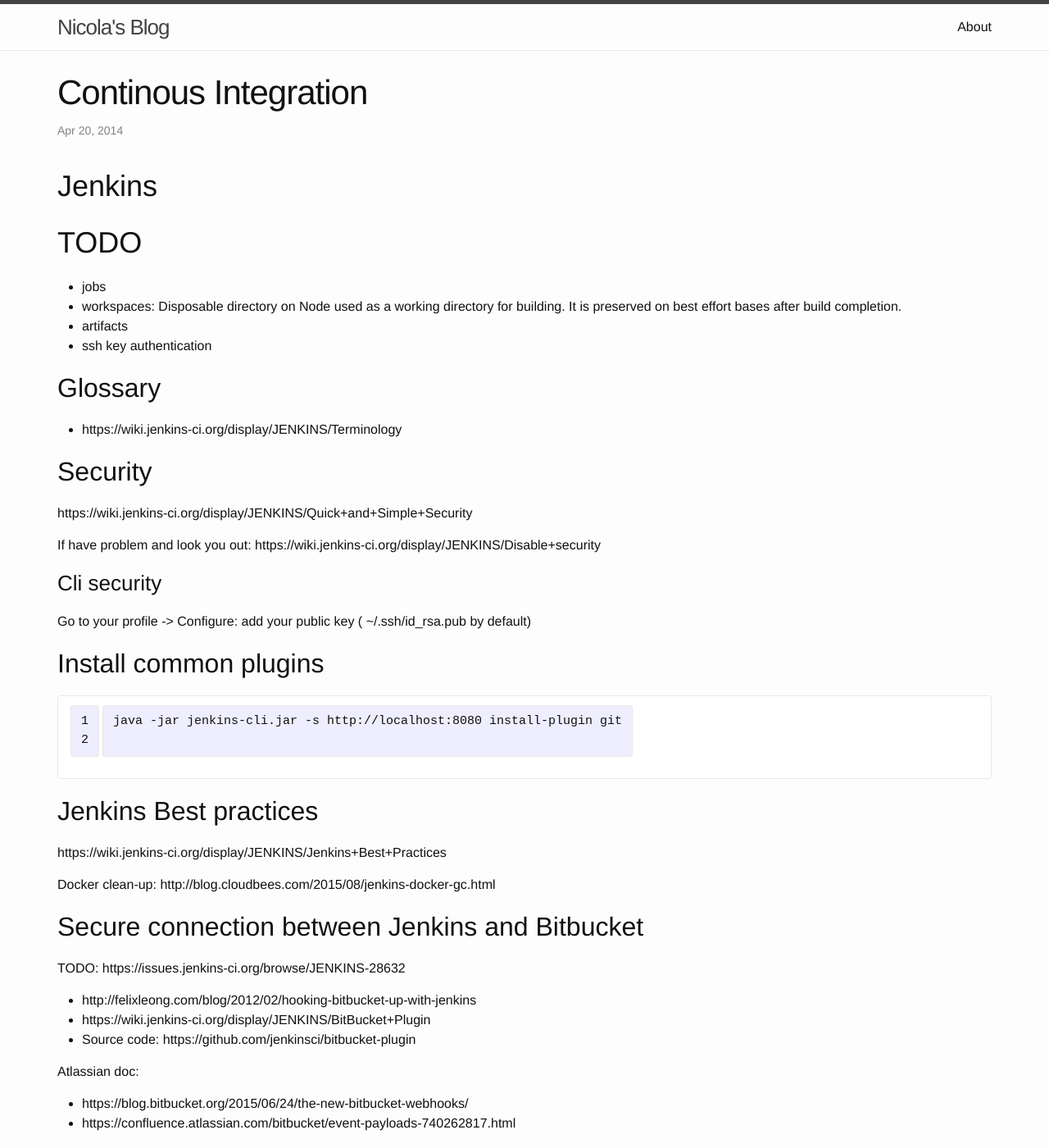
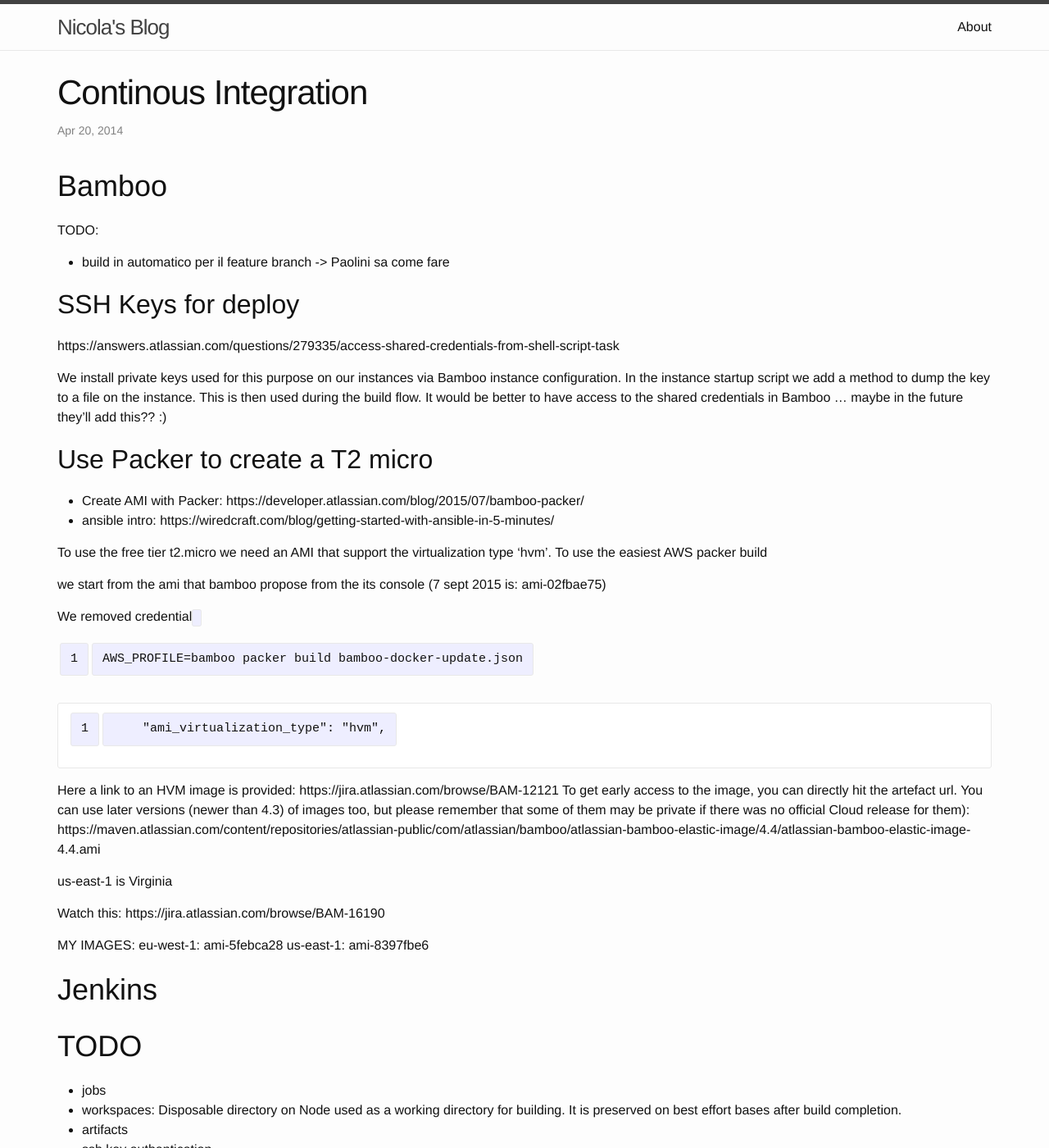
Before and after one commit to breezeight/nicola_blog, a Jekyll site: the page built from _guides/continous_integration.markdown, in a window 1280 px wide and 1400 px high. Shown: the whole window at 82% size. Built offline with Jekyll 4.4.1, drawn with Linux system fonts in a browser that asks for light colours; some of the changed text lies outside the part shown.

Commit message:
Bamboo CI intro

```diff
--- a/_guides/continous_integration.markdown
+++ b/_guides/continous_integration.markdown
@@ -5,6 +5,49 @@
 comments: true
 categories: ["CI"]
 ---
+
+# Bamboo
+
+TODO:
+
+* build in automatico per il feature branch -> Paolini sa come fare
+
+## SSH Keys for deploy
+
+https://answers.atlassian.com/questions/279335/access-shared-credentials-from-shell-script-task
+
+We install private keys used for this purpose on our instances via Bamboo instance configuration. In the instance startup script we add a method to dump the key to a file on the instance. This is then used during the build flow. It would be better to have access to the shared credentials in Bamboo ... maybe in the future they'll add this?? :)
+
+## Use Packer to create a T2 micro
+
+* Create AMI with Packer: https://developer.atlassian.com/blog/2015/07/bamboo-packer/
+* ansible intro: https://wiredcraft.com/blog/getting-started-with-ansible-in-5-minutes/
+
+To use the free tier t2.micro we need an AMI that support the virtualization type 'hvm'. To use the easiest AWS packer build
+
+
+
+
+we start from the ami that bamboo propose from the its console (7 sept 2015 is: ami-02fbae75)
+
+We removed credential
+`AWS_PROFILE=bamboo packer build bamboo-docker-update.json`
+
+        "ami_virtualization_type": "hvm",
+
+
+Here a link to an HVM image is provided: https://jira.atlassian.com/browse/BAM-12121
+To get early access to the image, you can directly hit the artefact url. You can use later versions (newer than 4.3) of images too, but please remember that some of them may be private if there was no official Cloud release for them):
+https://maven.atlassian.com/content/repositories/atlassian-public/com/atlassian/bamboo/atlassian-bamboo-elastic-image/4.4/atlassian-bamboo-elastic-image-4.4.ami
+
+us-east-1 is Virginia
+
+Watch this: https://jira.atlassian.com/browse/BAM-16190
+
+
+MY IMAGES:
+eu-west-1: ami-5febca28
+us-east-1: ami-8397fbe6
 
 # Jenkins
 
@@ -18,6 +61,14 @@
 ## Glossary
 
 * https://wiki.jenkins-ci.org/display/JENKINS/Terminology
+
+
+## INTRO
+
+Safari online guide: https://www.safaribooksonline.com/library/view/jenkins-the-definitive/9781449311155/ch05.html
+
+
+
 
 ## Security
 
@@ -63,13 +114,40 @@
 * Install bitbucket plugin: `java -jar jenkins-cli.jar -s http://localhost:8080 install-plugin bitbucket`
 * Setup bitbucket webhook: `http://1a14c906.ngrok.io/bitbucket-hook/`
 * IMPORTANT: to avoid 500 error add the trailing `/`
+* IMPORTANT: you must setup the trigger on your repo otherwise
+
+If everythig is fine you should see this log:
+
+~~~
+INFO: Processing new Webhooks payload
+INFO: Triggering BitBucket job <YOUR JOB NAME>
+~~~
+
+
 
 TIP: Use ngrok to test locally a webhook
 
 * start jenkins locally
 * Start ngrok tunnel: ngrok http 8080
 * https://dashboard.ngrok.com/
-* Go to http://localhost:4040/   and after you received a wekhook you can replay it from here to easly debug issues.
+* Go to http://localhost:4040/   and after you received a wekhook you can replay it from here to easly debug issues. NOTE you must reply the call which payload starts with:
+
+
+~~~
+{
+    "push": {
+        "changes": [
+            {
+~~~
+
+
+TODO:
+
+* Is it possible to build all feature branches?
+* Is it possible to access ENV variables?
+
+
+
 
 ### Resolve Troubles
 
```
